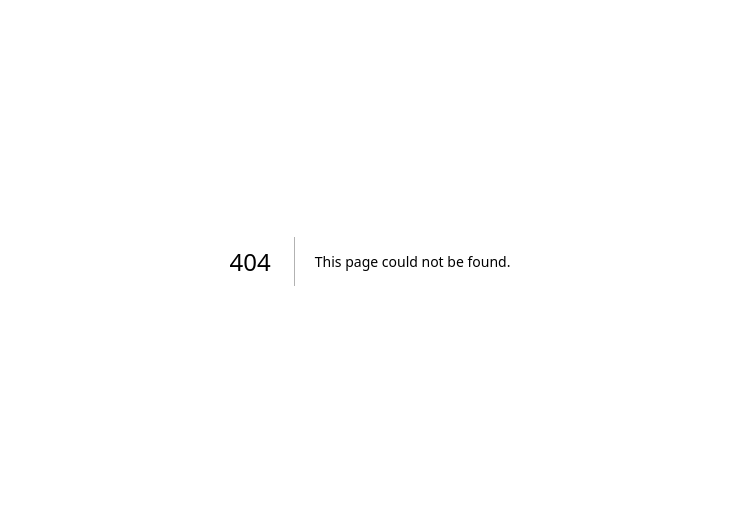
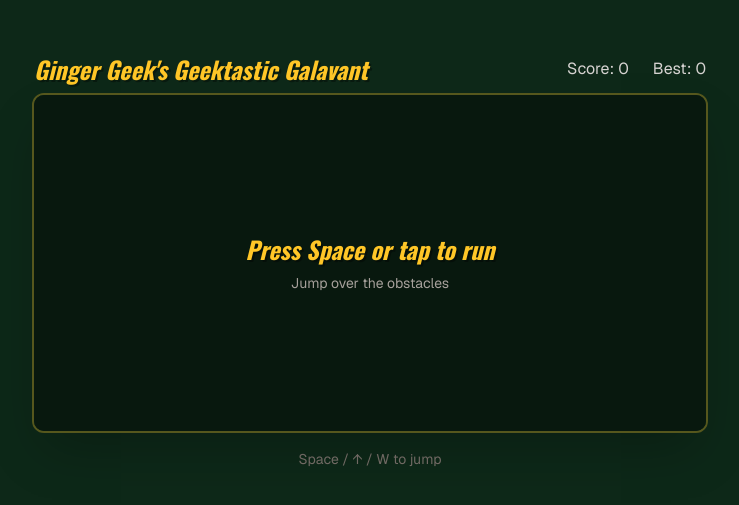
Before and after one commit to AndrewWladis/asuaepi, a Next.js app: page /ginger in a window 1280 px wide. Before the commit this address had no page. Shown: the part 139-644 px from the top of the page, without its empty margins (270-1009 px from the left). Built offline with nearby package versions, Linux system fonts and the light colour scheme.

Commit message:
Added Ginger Geek's Geektastic Galavant

```diff
--- /dev/null
+++ b/app/components/GingerCodeListener.tsx
@@ -0,0 +1,31 @@
+"use client";
+
+import { useRouter } from "next/navigation";
+import { useEffect, useRef } from "react";
+
+const GINGER_CODE = "ginger";
+
+export function GingerCodeListener() {
+  const router = useRouter();
+  const indexRef = useRef(0);
+
+  useEffect(() => {
+    function handleKeyDown(e: KeyboardEvent) {
+      const key = e.key.toLowerCase();
+      const expected = GINGER_CODE[indexRef.current];
+      if (key === expected) {
+        indexRef.current += 1;
+        if (indexRef.current === GINGER_CODE.length) {
+          indexRef.current = 0;
+          router.push("/ginger");
+        }
+      } else {
+        indexRef.current = 0;
+      }
+    }
+    window.addEventListener("keydown", handleKeyDown);
+    return () => window.removeEventListener("keydown", handleKeyDown);
+  }, [router]);
+
+  return null;
+}
--- /dev/null
+++ b/app/ginger/page.tsx
@@ -0,0 +1,247 @@
+"use client";
+
+import { useCallback, useEffect, useRef, useState } from "react";
+
+const GRAVITY = 0.5;
+const JUMP_FORCE = -12;
+const GROUND_Y = 300;
+const CHAR_WIDTH = 48;
+const CHAR_HEIGHT = 56;
+const CHAR_X = 80;
+const OBSTACLE_WIDTH = 24;
+const OBSTACLE_HEIGHT = 50;
+const OBSTACLE_GAP = 400;
+const SPEED = 9;
+
+type GameState = "idle" | "playing" | "gameover";
+
+interface Obstacle {
+  x: number;
+  w: number;
+  h: number;
+}
+
+export default function GingerJungleGame() {
+  const canvasRef = useRef<HTMLCanvasElement>(null);
+  const characterImgRef = useRef<HTMLImageElement | null>(null);
+  const [gameState, setGameState] = useState<GameState>("idle");
+  const [score, setScore] = useState(0);
+  const [highScore, setHighScore] = useState(0);
+
+  const gameStateRef = useRef(gameState);
+  const vyRef = useRef(0);
+  const yRef = useRef(GROUND_Y);
+  const obstaclesRef = useRef<Obstacle[]>([]);
+  const nextSpawnAtRef = useRef(0);
+  const scoreRef = useRef(0);
+
+  gameStateRef.current = gameState;
+
+  // Preload character sprite so it's ready before first frame
+  useEffect(() => {
+    const img = new Image();
+    img.src = "/ginger8bit.png";
+    img.onload = () => {
+      characterImgRef.current = img;
+    };
+    return () => {
+      characterImgRef.current = null;
+    };
+  }, []);
+
+  useEffect(() => {
+    const canvas = canvasRef.current;
+    if (!canvas) return;
+
+    const ctx = canvas.getContext("2d");
+    if (!ctx) return;
+
+    let rafId = 0;
+    const cw = canvas.width;
+    const ch = canvas.height;
+    const groundY = GROUND_Y;
+
+    const loop = () => {
+      const state = gameStateRef.current;
+      if (state !== "playing") {
+        rafId = requestAnimationFrame(loop);
+        return;
+      }
+
+      const vy = vyRef.current;
+      let y = yRef.current;
+
+      // Physics
+      const newVy = vy + GRAVITY;
+      let newY = y + newVy;
+      if (newY >= groundY) {
+        newY = groundY;
+        vyRef.current = 0;
+      } else {
+        vyRef.current = newVy;
+      }
+      yRef.current = newY;
+
+      // Move obstacles
+      for (const o of obstaclesRef.current) {
+        o.x -= SPEED;
+      }
+      obstaclesRef.current = obstaclesRef.current.filter((o) => o.x + o.w > 0);
+
+      // Spawn obstacle
+      if (nextSpawnAtRef.current <= 0) {
+        obstaclesRef.current.push({
+          x: cw,
+          w: OBSTACLE_WIDTH,
+          h: OBSTACLE_HEIGHT,
+        });
+        nextSpawnAtRef.current = cw + OBSTACLE_GAP + Math.random() * 150;
+      }
+      nextSpawnAtRef.current -= SPEED;
+
+      // Draw
+      ctx.fillStyle = "#0d2818";
+      ctx.fillRect(0, 0, cw, ch);
+      ctx.fillStyle = "#1a3d2e";
+      ctx.fillRect(0, groundY, cw, ch - groundY);
+
+      // Obstacles (simple blocks to jump over)
+      ctx.fillStyle = "#2d5a27";
+      for (const o of obstaclesRef.current) {
+        ctx.fillRect(o.x, groundY - o.h, o.w, o.h);
+        ctx.fillStyle = "#1e4620";
+        ctx.fillRect(o.x + 2, groundY - o.h + 2, o.w - 4, o.h - 4);
+        ctx.fillStyle = "#2d5a27";
+      }
+
+      // Character (ginger sprite, or brown placeholder until loaded)
+      const charImg = characterImgRef.current;
+      if (charImg && charImg.complete && charImg.naturalWidth > 0) {
+        ctx.drawImage(charImg, CHAR_X, newY - CHAR_HEIGHT, CHAR_WIDTH, CHAR_HEIGHT);
+      } else {
+        ctx.fillStyle = "#8B4513";
+        ctx.fillRect(CHAR_X, newY - CHAR_HEIGHT, CHAR_WIDTH, CHAR_HEIGHT);
+      }
+
+      // Collision: character box vs obstacle box
+      const charLeft = CHAR_X + 10;
+      const charRight = CHAR_X + CHAR_WIDTH - 10;
+      const charBottom = newY - 4;
+      const charTop = newY - CHAR_HEIGHT + 12;
+
+      for (const o of obstaclesRef.current) {
+        const oLeft = o.x;
+        const oRight = o.x + o.w;
+        const oTop = groundY - o.h;
+        const oBottom = groundY;
+        if (charRight > oLeft && charLeft < oRight && charBottom > oTop && charTop < oBottom) {
+          setGameState("gameover");
+          setScore(scoreRef.current);
+          setHighScore((h) => Math.max(h, scoreRef.current));
+          rafId = requestAnimationFrame(loop);
+          return;
+        }
+      }
+
+      scoreRef.current += 1;
+      if (scoreRef.current % 10 === 0) setScore(scoreRef.current);
+      setHighScore((h) => Math.max(h, scoreRef.current));
+
+      rafId = requestAnimationFrame(loop);
+    };
+
+    rafId = requestAnimationFrame(loop);
+    return () => cancelAnimationFrame(rafId);
+  }, []);
+
+  const jump = useCallback(() => {
+    if (gameState === "idle") {
+      setGameState("playing");
+      setScore(0);
+      scoreRef.current = 0;
+      vyRef.current = JUMP_FORCE;
+      yRef.current = GROUND_Y;
+      obstaclesRef.current = [];
+      nextSpawnAtRef.current = 600;
+    } else if (gameState === "playing" && yRef.current >= GROUND_Y - 2) {
+      vyRef.current = JUMP_FORCE;
+    }
+  }, [gameState]);
+
+  const restart = useCallback(() => {
+    setGameState("idle");
+    setScore(0);
+    scoreRef.current = 0;
+    vyRef.current = 0;
+    yRef.current = GROUND_Y;
+    obstaclesRef.current = [];
+    nextSpawnAtRef.current = 600;
+    setTimeout(() => setGameState("playing"), 50);
+  }, []);
+
+  useEffect(() => {
+    const onKey = (e: KeyboardEvent) => {
+      if (e.code === "Space" || e.code === "ArrowUp" || e.code === "KeyW") {
+        e.preventDefault();
+        if (gameStateRef.current === "gameover") restart();
+        else jump();
+      }
+    };
+    window.addEventListener("keydown", onKey);
+    return () => window.removeEventListener("keydown", onKey);
+  }, [jump, restart]);
+
+  return (
+    <div className="min-h-screen bg-[#0d2818] flex flex-col items-center justify-center p-4">
+      <div className="flex items-center justify-between w-full max-w-2xl mb-2">
+        <h1 className="text-display text-2xl font-bold text-[var(--gold)]">
+          Ginger Geek's Geektastic Galavant
+        </h1>
+        <div className="flex gap-6 text-stone-300">
+          <span>Score: {score}</span>
+          <span>Best: {highScore}</span>
+        </div>
+      </div>
+
+      <div
+        className="relative rounded-xl overflow-hidden border-2 border-[var(--gold)]/30 shadow-2xl cursor-pointer focus:outline-none focus:ring-2 focus:ring-[var(--gold)]"
+        onClick={gameState === "gameover" ? restart : jump}
+        onKeyDown={(e) => e.key === " " && e.preventDefault()}
+        role="button"
+        tabIndex={0}
+        aria-label={gameState === "idle" ? "Click or press Space to start" : gameState === "gameover" ? "Click or press Space to restart" : "Jump"}
+      >
+        <canvas
+          ref={canvasRef}
+          width={800}
+          height={400}
+          className="block w-full max-w-2xl h-auto bg-[#0d2818]"
+          style={{ maxHeight: "70vh" }}
+        />
+
+        {gameState === "idle" && (
+          <div className="absolute inset-0 flex flex-col items-center justify-center bg-black/40 text-white">
+            <p className="text-display text-2xl font-bold text-[var(--gold)] mb-2">
+              Press Space or tap to run
+            </p>
+            <p className="text-sm text-stone-400">Jump over the obstacles</p>
+          </div>
+        )}
+
+        {gameState === "gameover" && (
+          <div className="absolute inset-0 flex flex-col items-center justify-center bg-black/50 text-white">
+            <p className="text-display text-3xl font-bold text-[var(--gold)] mb-2">
+              Game Over
+            </p>
+            <p className="text-stone-300 mb-4">Score: {score}</p>
+            <p className="text-sm text-stone-400">Space or tap to play again</p>
+          </div>
+        )}
+      </div>
+
+      <p className="mt-4 text-sm text-stone-500">
+        Space / ↑ / W to jump
+      </p>
+    </div>
+  );
+}
--- a/app/layout.tsx
+++ b/app/layout.tsx
@@ -1,5 +1,6 @@
 import type { Metadata } from "next";
 import { Geist, Oswald } from "next/font/google";
+import { GingerCodeListener } from "./components/GingerCodeListener";
 import "./globals.css";
 
 const geistSans = Geist({
@@ -29,6 +30,7 @@ export default function RootLayout({
       <body
         className={`${geistSans.variable} ${oswald.variable} font-sans antialiased`}
       >
+        <GingerCodeListener />
         {children}
       </body>
     </html>
```
Also changed, not shown: public/ginger8bit.png (added).
